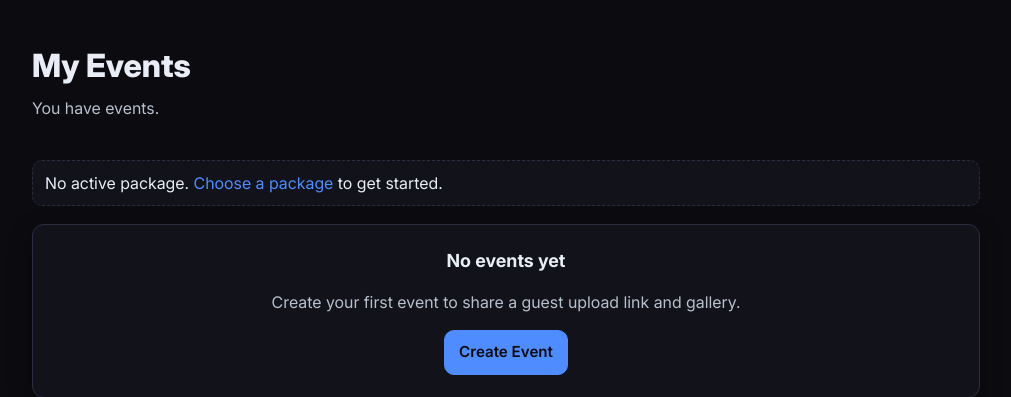
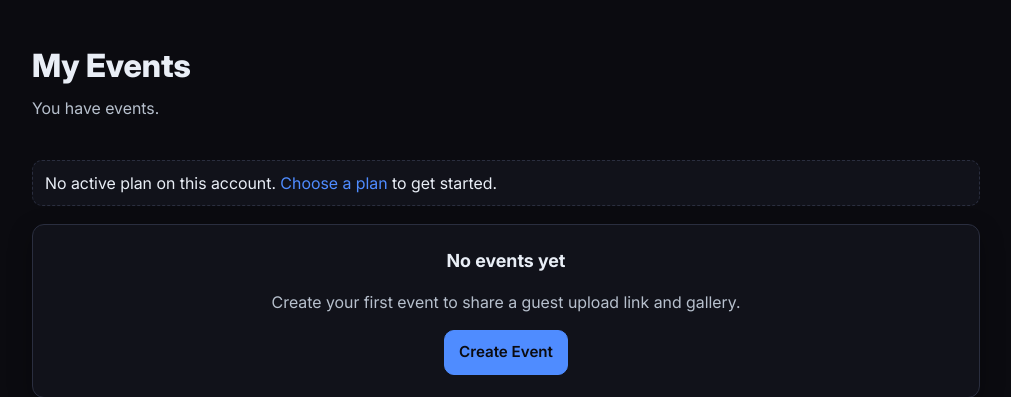
Before and after one commit to JFlann3ry/ProjectEPU, a Python web app: template templates/events_dashboard.html in a window 1280 px wide. Shown: the part 106-503 px from the top of the page, without its empty margins (134-1145 px from the left). Run offline with Jinja, Linux system fonts and the light colour scheme; the template is opened without the code that fills it, so the values that code supplies are empty.

Commit message:
all the changes

```diff
--- a/templates/events_dashboard.html
+++ b/templates/events_dashboard.html
@@ -26,7 +26,7 @@
 
     {% if not plan %}
         <div class="notice" style="margin:12px 0 18px; border-style: dashed;">
-            No active package. <a href="/pricing">Choose a package</a> to get started.
+            No active plan on this account. <a href="/pricing">Choose a plan</a> to get started.
         </div>
     {% endif %}
 
```
